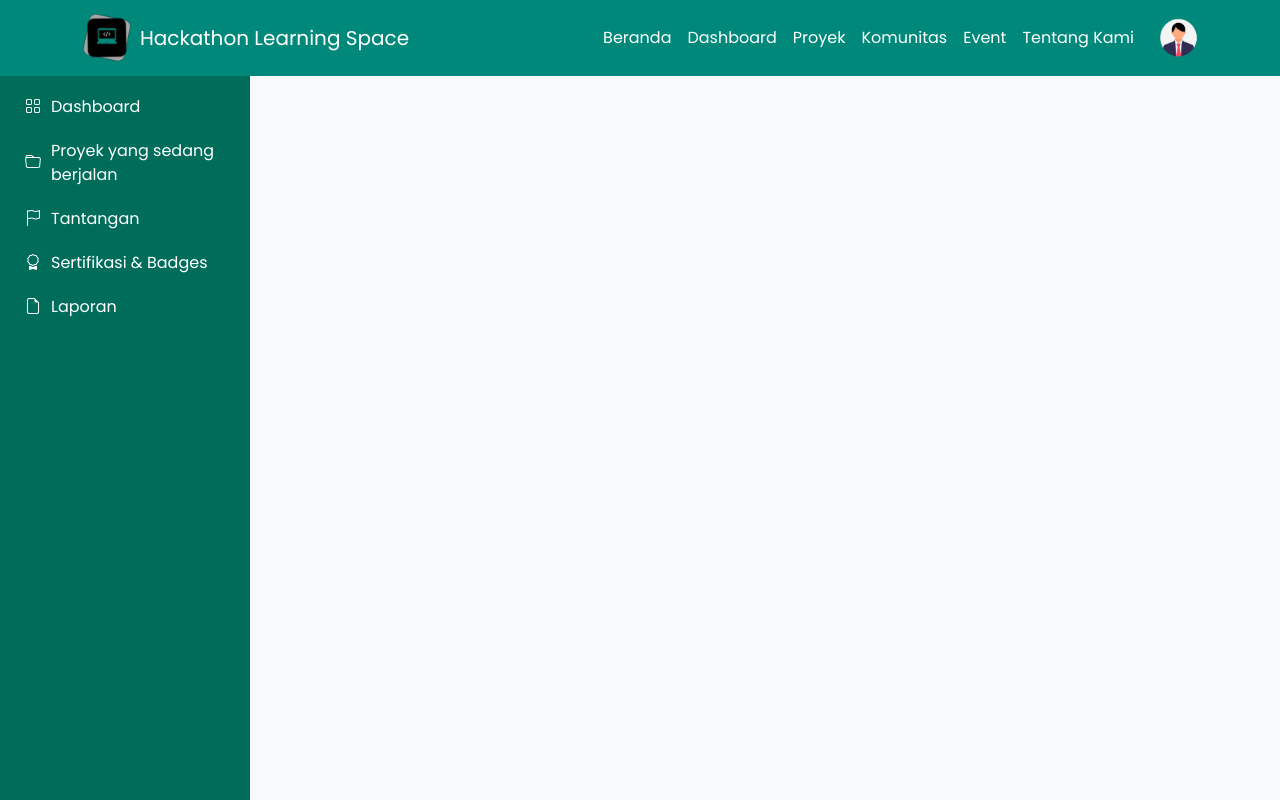
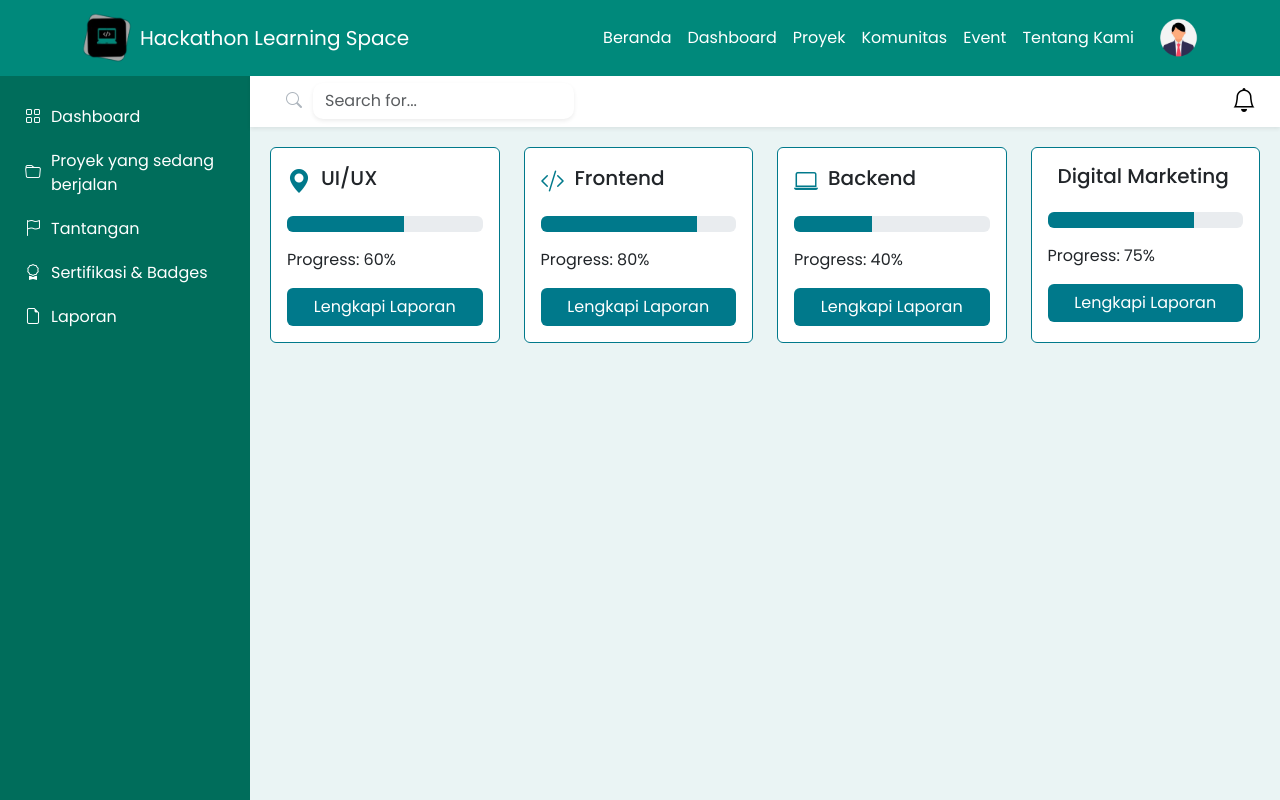
Before and after one commit to lluuvvii/hackathon_learning_space, a Next.js app: page /dashboard/reports in a window 1280 px wide. Shown: the top 800 px of the page. Built offline with nearby package versions, Linux system fonts and the light colour scheme.

Commit message:
update /dashboard/reports & update all bg color

```diff
--- a/src/app/dashboard/page.tsx
+++ b/src/app/dashboard/page.tsx
@@ -11,7 +11,7 @@ export default function Dashboard() {
       {/* Sidebar */}
       <Sidebar />
       {/* Main Content */}
-      <div style={{ flex: '1', backgroundColor: '#f8f9fa' }}>
+      <div style={{ flex: '1', backgroundColor: '#eaf4f4' }}>
         {/* Navbar */}
         <Navbar />
         {/* Dashboard Content */}
--- a/src/app/dashboard/projects/page.tsx
+++ b/src/app/dashboard/projects/page.tsx
@@ -33,7 +33,7 @@ function page() {
       {/* Sidebar */}
       <Sidebar />
       {/* Main Content */}
-      <div style={{ flex: '1', backgroundColor: '#f8f9fa' }}>
+      <div style={{ flex: '1', backgroundColor: '#eaf4f4' }}>
         {/* Navbar */}
         <Navbar />
         <div className='container mt-4 mb-4'>
--- a/src/app/dashboard/reports/page.tsx
+++ b/src/app/dashboard/reports/page.tsx
@@ -1,10 +1,76 @@
 import React from 'react'
 import Sidebar from '../components/Sidebar'
+import Navbar from '../components/Navbar';
 
 function page() {
+  const reports = [
+    {
+      title: "UI/UX",
+      icon: "bi-geo-alt-fill", // Ganti dengan ikon yang sesuai
+      progress: 60,
+      color: "#00798B",
+    },
+    {
+      title: "Frontend",
+      icon: "bi-code-slash", // Ganti dengan ikon yang sesuai
+      progress: 80,
+      color: "#00798B",
+    },
+    {
+      title: "Backend",
+      icon: "bi-laptop", // Ganti dengan ikon yang sesuai
+      progress: 40,
+      color: "#00798B",
+    },
+    {
+      title: "Digital Marketing",
+      icon: "bi-bullhorn", // Ganti dengan ikon yang sesuai
+      progress: 75,
+      color: "#00798B",
+    },
+  ];
+
   return (
-    <div style={{ display: 'flex', minHeight: '100vh', fontFamily: 'Arial, sans-serif', marginTop: '65px' }}>
+    <div style={{ display: 'flex', minHeight: '100vh', fontFamily: 'Arial, sans-serif', marginTop: '75px' }}>
       <Sidebar />
+      <div style={{ flex: '1', backgroundColor: '#f8f9fa' }}>
+        <Navbar />
+        <div style={{ backgroundColor: '#eaf4f4', minHeight: '100vh', padding: '20px' }}>
+          <div className="row">
+            {reports.map((report, index) => (
+              <div className="col-md-3 mb-4" key={index}>
+                <div className="card h-100" style={{ borderColor: report.color }}>
+                  <div className="card-body">
+                    <div className="d-flex align-items-center mb-3">
+                      <i
+                        className={`bi ${report.icon}`}
+                        style={{
+                          color: report.color,
+                          marginRight: "10px",
+                          fontSize: "24px",
+                        }}
+                      ></i>
+                      <h5>{report.title}</h5>
+                    </div>
+                    <div className="progress mb-3">
+                      <div
+                        className="progress-bar"
+                        role="progressbar"
+                        style={{ width: `${report.progress}%`, backgroundColor: report.color }}
+                        aria-valuenow={report.progress}
+                        aria-valuemin={0}
+                        aria-valuemax={100}
+                      ></div>
+                    </div>
+                    <p>Progress: {report.progress}%</p>
+                    <button className="btn w-100" style={{ backgroundColor: '#00798B', color: 'white' }}>Lengkapi Laporan</button>
+                  </div>
+                </div>
+              </div>
+            ))}
+          </div>
+        </div>
+      </div>
     </div>
   )
 }
```
